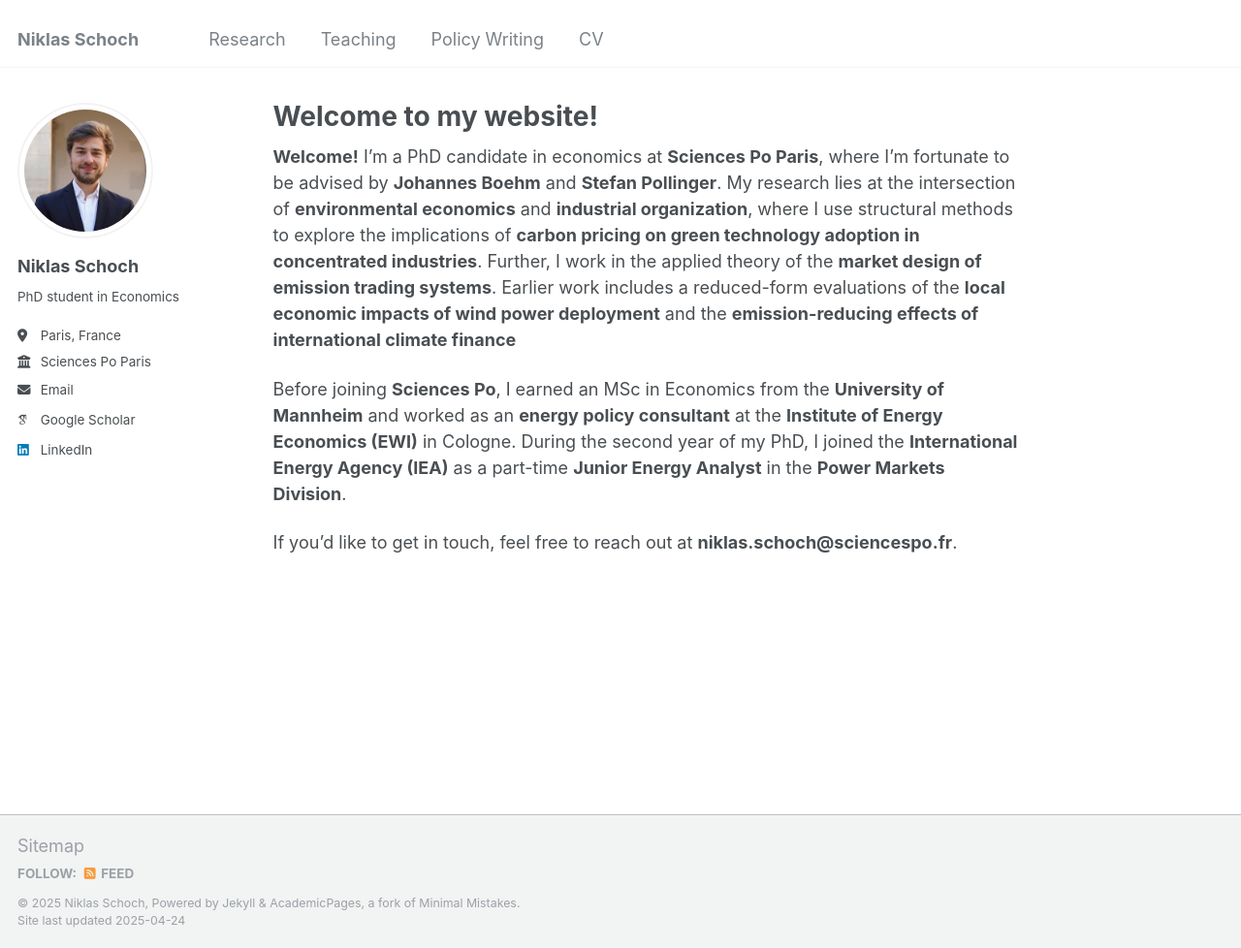
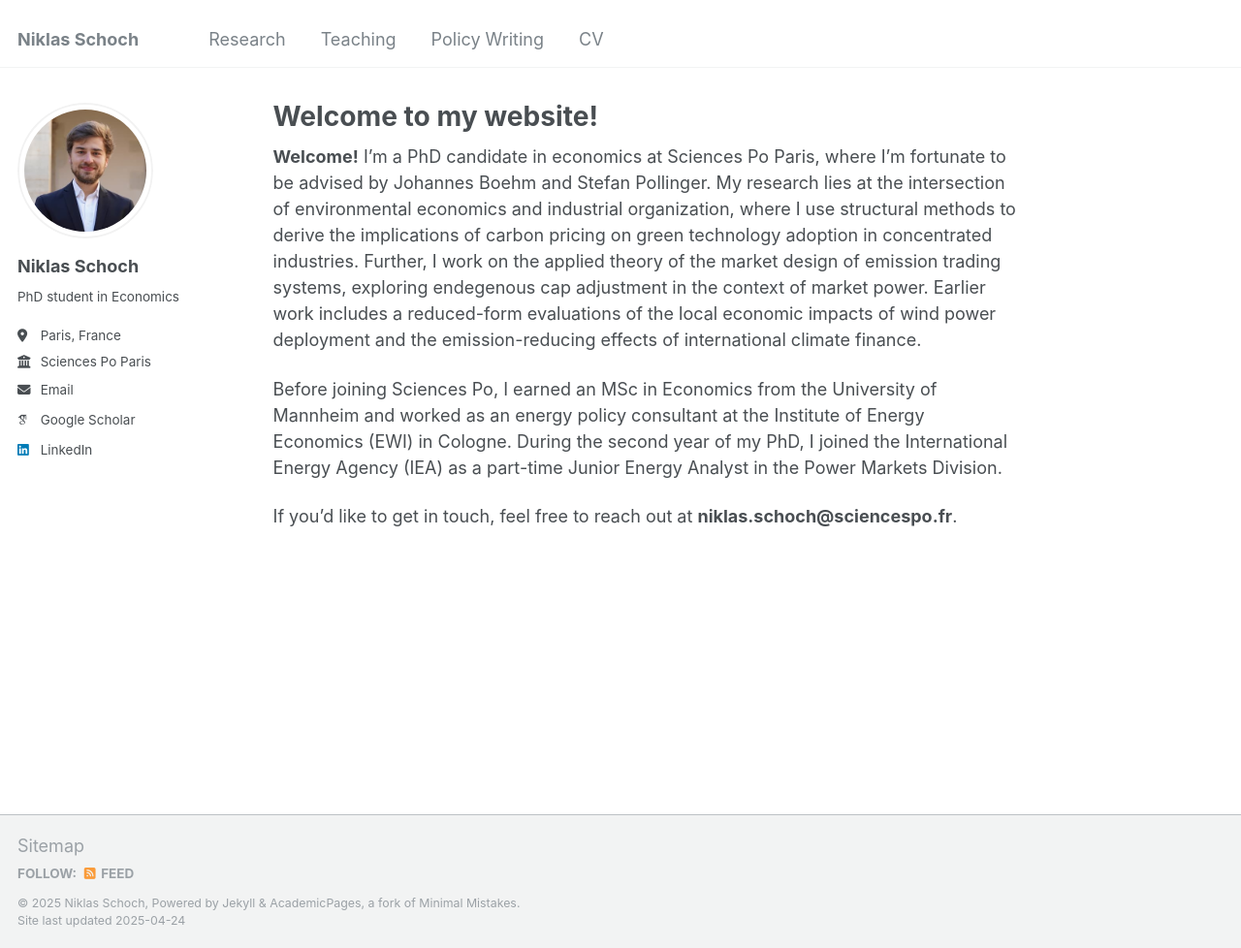
Before and after one commit to niklasschoch/niklasschoch.github.io, a Jekyll site: the page built from _pages/about.md, in a window 1280 px wide and 978 px high. Shown: the whole window at 97% size. Built offline with Jekyll 4.4.1, drawn with Linux system fonts in a browser that asks for light colours; some web fonts are replaced.

Commit message:
Update about.md
Signed-off-by: niklasschoch <74817881+niklasschoch@users.noreply.github.com>

```diff
--- a/_pages/about.md
+++ b/_pages/about.md
@@ -7,8 +7,8 @@ redirect_from:
   - /about.html
 ---
 
-**Welcome!** I’m a PhD candidate in economics at **Sciences Po Paris**, where I’m fortunate to be advised by **Johannes Boehm** and **Stefan Pollinger**. My research lies at the intersection of **environmental economics** and **industrial organization**, where I use structural methods to explore the implications of **carbon pricing on green technology adoption in concentrated industries**. Further, I work in the applied theory of the **market design of emission trading systems**. Earlier work includes a reduced-form evaluations of the **local economic impacts of wind power deployment** and the **emission-reducing effects of international climate finance**
+**Welcome!** I’m a PhD candidate in economics at Sciences Po Paris, where I’m fortunate to be advised by Johannes Boehm and Stefan Pollinger. My research lies at the intersection of environmental economics and industrial organization, where I use structural methods to derive the implications of carbon pricing on green technology adoption in concentrated industries. Further, I work on the applied theory of the market design of emission trading systems, exploring endegenous cap adjustment in the context of market power. Earlier work includes a reduced-form evaluations of the local economic impacts of wind power deployment and the emission-reducing effects of international climate finance.
 
-Before joining **Sciences Po**, I earned an MSc in Economics from the **University of Mannheim** and worked as an **energy policy consultant** at the **Institute of Energy Economics (EWI)** in Cologne. During the second year of my PhD, I joined the **International Energy Agency (IEA)** as a part-time **Junior Energy Analyst** in the **Power Markets Division**.
+Before joining Sciences Po, I earned an MSc in Economics from the University of Mannheim and worked as an energy policy consultant at the Institute of Energy Economics (EWI) in Cologne. During the second year of my PhD, I joined the International Energy Agency (IEA) as a part-time Junior Energy Analyst in the Power Markets Division.
 
 If you'd like to get in touch, feel free to reach out at **niklas.schoch@sciencespo.fr**.
```
